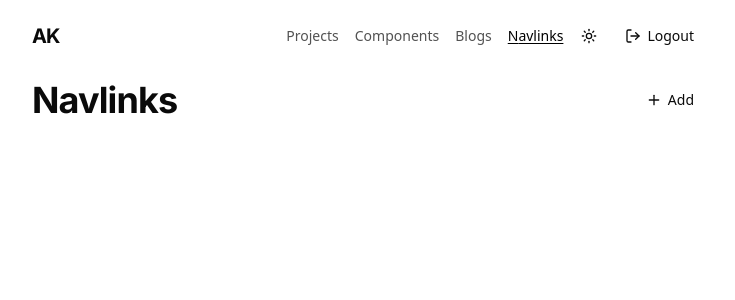
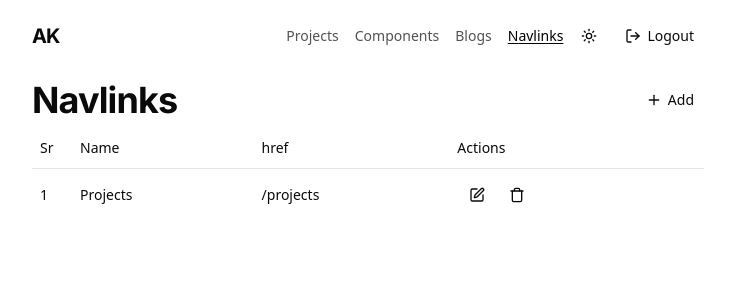
Before and after one commit to Abhinav-not-found/portfolio, a Next.js app: page /admin/navLinks in a window 1280 px wide. Shown: the top 300 px of the page, without its empty margins (272-1007 px from the left). Built offline with nearby package versions, Linux system fonts and the light colour scheme; no server answers.

Commit message:
added table and custom buttons for it

```diff
--- a/src/app/admin/navLinks/page.jsx
+++ b/src/app/admin/navLinks/page.jsx
@@ -1,16 +1,46 @@
 import AddBtn from "@/components/btn/add-btn"
+import DeleteBtn from "@/components/btn/delete-btn"
+import EditBtn from "@/components/btn/edit-btn"
 import Header from "@/components/general/header"
+import {
+  Table,
+  TableBody,
+  TableCell,
+  TableHead,
+  TableHeader,
+  TableRow,
+} from "@/components/ui/table"
 
-import React from "react"
+// make this page workable with all functionality: delete, edit(input box in table-cell), add(dialog box)
 
 const NavLinks = () => {
   return (
     <main>
       <div className='flex justify-between items-center mt-2'>
         <Header>Navlinks</Header>
-        <AddBtn/>
+        <AddBtn />
       </div>
-      <div></div>
+      <Table className={"mt-2"}>
+        <TableHeader>
+          <TableRow>
+            <TableHead className={"w-10"}>Sr</TableHead>
+            <TableHead>Name</TableHead>
+            <TableHead>href</TableHead>
+            <TableHead>Actions</TableHead>
+          </TableRow>
+        </TableHeader>
+        <TableBody>
+          <TableRow>
+            <TableCell>1</TableCell>
+            <TableCell>Projects</TableCell>
+            <TableCell>/projects</TableCell>
+            <TableCell>
+              <EditBtn />
+              <DeleteBtn />
+            </TableCell>
+          </TableRow>
+        </TableBody>
+      </Table>
     </main>
   )
 }
--- /dev/null
+++ b/src/components/btn/delete-btn.jsx
@@ -0,0 +1,13 @@
+import React from 'react'
+import { Button } from '../ui/button'
+import { Trash } from 'lucide-react'
+
+const DeleteBtn = () => {
+  return (
+    <Button variant='ghost'>
+      <Trash/>
+    </Button>
+  )
+}
+
+export default DeleteBtn
--- /dev/null
+++ b/src/components/btn/edit-btn.jsx
@@ -0,0 +1,13 @@
+import React from 'react'
+import { Button } from '../ui/button'
+import { PenBox } from 'lucide-react'
+
+const EditBtn = () => {
+  return (
+    <Button variant='ghost'>
+      <PenBox/>
+    </Button>
+  )
+}
+
+export default EditBtn
--- /dev/null
+++ b/src/components/ui/table.jsx
@@ -0,0 +1,123 @@
+"use client"
+
+import * as React from "react"
+
+import { cn } from "@/lib/utils"
+
+function Table({
+  className,
+  ...props
+}) {
+  return (
+    <div data-slot="table-container" className="relative w-full overflow-x-auto">
+      <table
+        data-slot="table"
+        className={cn("w-full caption-bottom text-sm", className)}
+        {...props} />
+    </div>
+  );
+}
+
+function TableHeader({
+  className,
+  ...props
+}) {
+  return (
+    <thead
+      data-slot="table-header"
+      className={cn("[&_tr]:border-b", className)}
+      {...props} />
+  );
+}
+
+function TableBody({
+  className,
+  ...props
+}) {
+  return (
+    <tbody
+      data-slot="table-body"
+      className={cn("[&_tr:last-child]:border-0", className)}
+      {...props} />
+  );
+}
+
+function TableFooter({
+  className,
+  ...props
+}) {
+  return (
+    <tfoot
+      data-slot="table-footer"
+      className={cn("bg-muted/50 border-t font-medium [&>tr]:last:border-b-0", className)}
+      {...props} />
+  );
+}
+
+function TableRow({
+  className,
+  ...props
+}) {
+  return (
+    <tr
+      data-slot="table-row"
+      className={cn(
+        "hover:bg-muted/50 data-[state=selected]:bg-muted border-b transition-colors",
+        className
+      )}
+      {...props} />
+  );
+}
+
+function TableHead({
+  className,
+  ...props
+}) {
+  return (
+    <th
+      data-slot="table-head"
+      className={cn(
+        "text-foreground h-10 px-2 text-left align-middle font-medium whitespace-nowrap [&:has([role=checkbox])]:pr-0 [&>[role=checkbox]]:translate-y-[2px]",
+        className
+      )}
+      {...props} />
+  );
+}
+
+function TableCell({
+  className,
+  ...props
+}) {
+  return (
+    <td
+      data-slot="table-cell"
+      className={cn(
+        "p-2 align-middle whitespace-nowrap [&:has([role=checkbox])]:pr-0 [&>[role=checkbox]]:translate-y-[2px]",
+        className
+      )}
+      {...props} />
+  );
+}
+
+function TableCaption({
+  className,
+  ...props
+}) {
+  return (
+    <caption
+      data-slot="table-caption"
+      className={cn("text-muted-foreground mt-4 text-sm", className)}
+      {...props} />
+  );
+}
+
+export {
+  Table,
+  TableHeader,
+  TableBody,
+  TableFooter,
+  TableHead,
+  TableRow,
+  TableCell,
+  TableCaption,
+}
```
